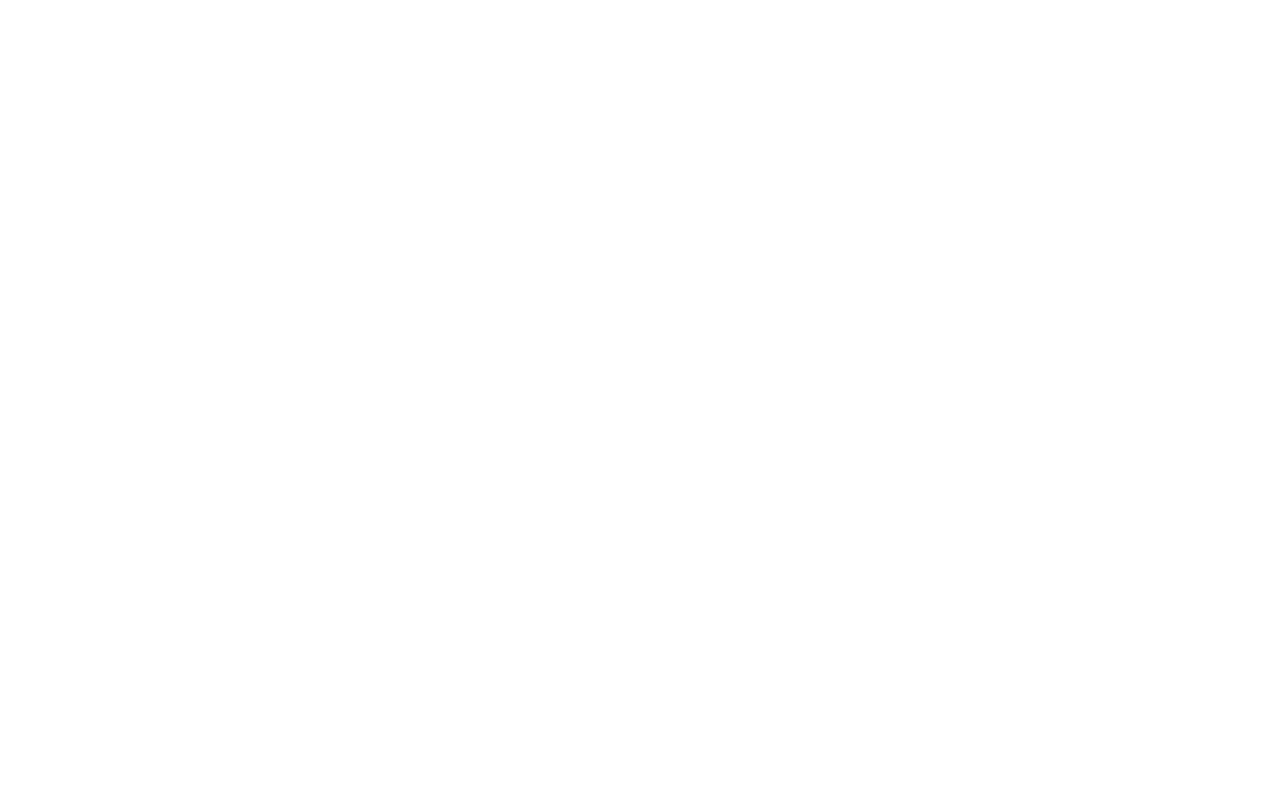
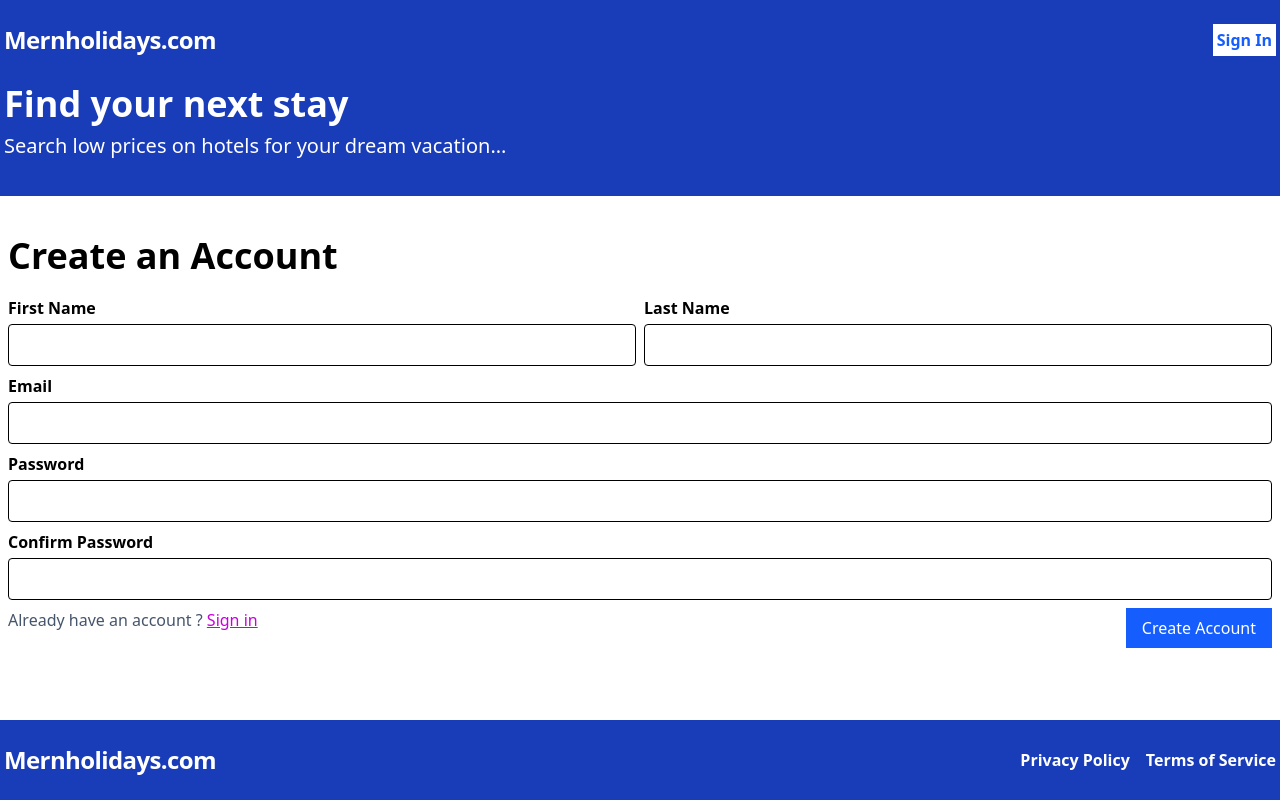
Before and after one commit to gaurav-08-patel/booking_app, a React app in the folder frontend/: page /register in a window 1280 px wide. Before the commit this address had no page. Built offline with nearby package versions, Linux system fonts and the light colour scheme; the HTML template or start-up script is replaced by a standard one.

Commit message:
created register page

```diff
--- a/frontend/package.json
+++ b/frontend/package.json
@@ -13,6 +13,7 @@
     "@tailwindcss/vite": "^4.1.18",
     "react": "^19.2.0",
     "react-dom": "^19.2.0",
+    "react-hook-form": "^7.76.0",
     "react-router-dom": "^7.13.0",
     "tailwindcss": "^4.1.18"
   },
--- a/frontend/src/App.jsx
+++ b/frontend/src/App.jsx
@@ -1,5 +1,6 @@
 import { BrowserRouter, Routes, Route, Navigate } from "react-router-dom";
 import Layout from "./Layouts/Layout";
+import Register from "./pages/Register";
 
 function App() {
     return (
@@ -21,6 +22,14 @@
                         </Layout>
                     }
                 />
+                <Route
+                    path="/register"
+                    element={
+                        <Layout>
+                            <Register />
+                        </Layout>
+                    }
+                />
                 {/* <Route path="*" element={<Navigate to={"/"} />} /> */}
             </Routes>
         </BrowserRouter>
--- /dev/null
+++ b/frontend/src/pages/Register.jsx
@@ -0,0 +1,127 @@
+import { useForm } from "react-hook-form";
+import { Link } from "react-router-dom";
+
+const Register = () => {
+    let {
+        register,
+        watch,
+        handleSubmit,
+        formState: { errors },
+    } = useForm();
+
+    const onSubmit = (data) => {
+        console.log(data);
+    };
+    return (
+        <div className=" flex flex-col gap-5 p-2">
+            <h1 className="text-4xl font-semibold">Create an Account</h1>
+            <form
+                className="flex flex-col gap-2 mb-12"
+                onSubmit={handleSubmit(onSubmit)}
+            >
+                <div className="flex gap-2 max-md:flex-col">
+                    <label className="font-semibold flex flex-col gap-1 flex-1">
+                        First Name
+                        <input
+                            type="text"
+                            {...register("firstName", {
+                                required: "First name is required",
+                            })}
+                            className="font-normal border rounded px-3 py-2 focus:outline-none focus:ring-2"
+                        />
+                        {errors.firstName && (
+                            <span className="text-red-500 font-semibold text-sm">
+                                {errors.firstName.message}
+                            </span>
+                        )}
+                    </label>
+                    <label className="font-semibold flex flex-col gap-1 flex-1">
+                        Last Name
+                        <input
+                            type="text"
+                            {...register("lastName", {
+                                required: "Last name is required",
+                            })}
+                            className="font-normal border rounded px-3 py-2 focus:outline-none focus:ring-2"
+                        />
+                        {errors.lastName && (
+                            <span className="text-red-500 font-semibold text-sm">
+                                {errors.lastName.message}
+                            </span>
+                        )}
+                    </label>
+                </div>
+
+                <label className="font-semibold flex flex-col gap-1 flex-1">
+                    Email
+                    <input
+                        type="text"
+                        {...register("email", {
+                            required: "Email is required",
+                        })}
+                        className="font-normal border rounded px-3 py-2 focus:outline-none focus:ring-2"
+                    />
+                    {errors.email && (
+                        <span className="text-red-500 font-semibold text-sm">
+                            {errors.email.message}
+                        </span>
+                    )}
+                </label>
+                <label className="font-semibold flex flex-col gap-1 flex-1">
+                    Password
+                    <input
+                        type="password"
+                        {...register("password", {
+                            minLength: {
+                                value: 6,
+                                message:
+                                    "Password must be at least 6 characters",
+                            },
+                        })}
+                        className="font-normal border rounded px-3 py-2 focus:outline-none focus:ring-2"
+                    />
+                    {errors.password && (
+                        <span className="text-red-500 font-semibold text-sm">
+                            {errors.password.message}
+                        </span>
+                    )}
+                </label>
+                <label className="font-semibold flex flex-col gap-1 flex-1">
+                    Confirm Password
+                    <input
+                        type="password"
+                        {...register("confirmPassword", {
+                            validate: (value) => {
+                                if (!value) {
+                                    return "Confirm Password is required";
+                                } else if (value !== watch("password")) {
+                                    return "Passwords do not match";
+                                }
+                            },
+                        })}
+                        className="font-normal border rounded px-3 py-2 focus:outline-none focus:ring-2"
+                    />
+                    {errors.confirmPassword && (
+                        <span className="text-red-500 font-semibold text-sm">
+                            {errors.confirmPassword.message}
+                        </span>
+                    )}
+                </label>
+
+                <div className="flex justify-between">
+                    <p className="text-slate-600">
+                        Already have an account ? <Link className="underline text-fuchsia-600">Sign in</Link>
+                    </p>
+                    <button
+                        type="submit"
+                        className="px-4 py-2 bg-blue-600 text-white cursor-pointer"
+                    >
+                        Create Account
+                    </button>
+                </div>
+            </form>
+        </div>
+    );
+};
+
+export default Register;
```
Also changed, not shown: 1 other file (tests, documents, lock files or other folders).
